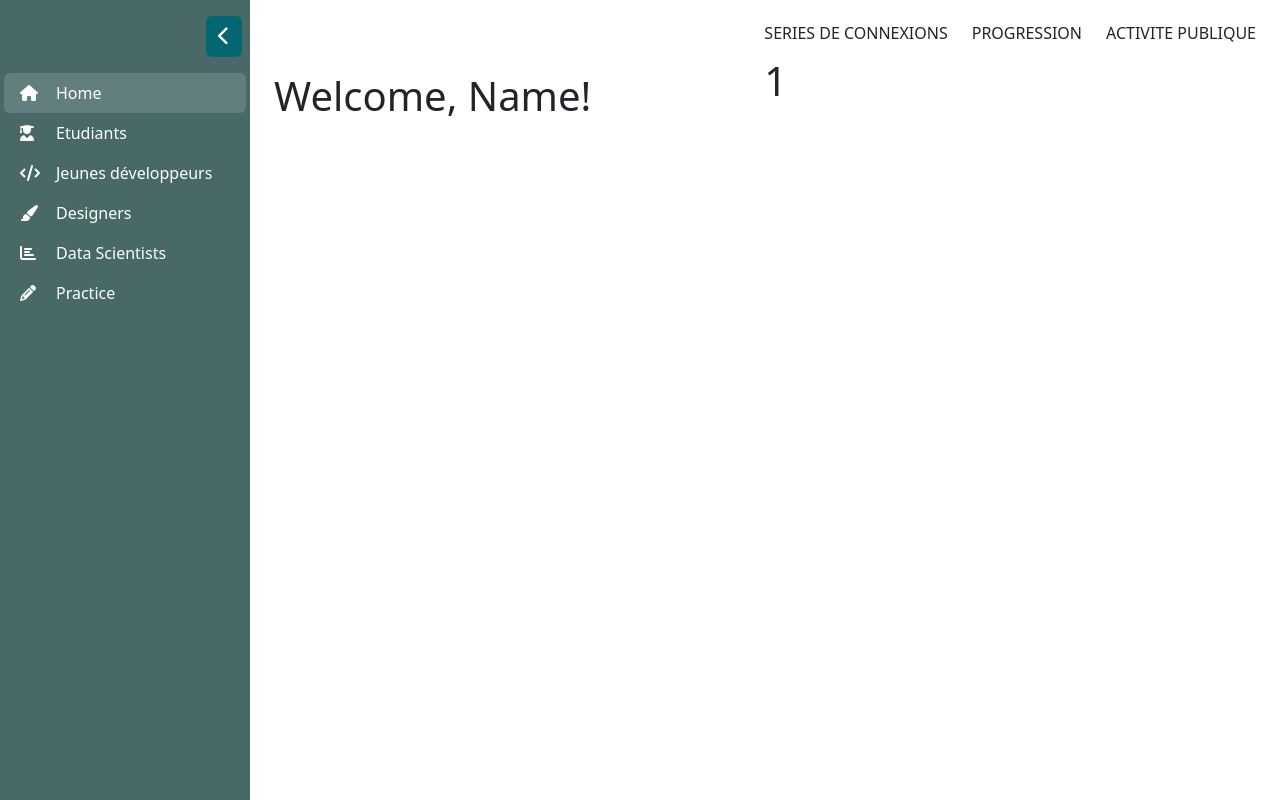
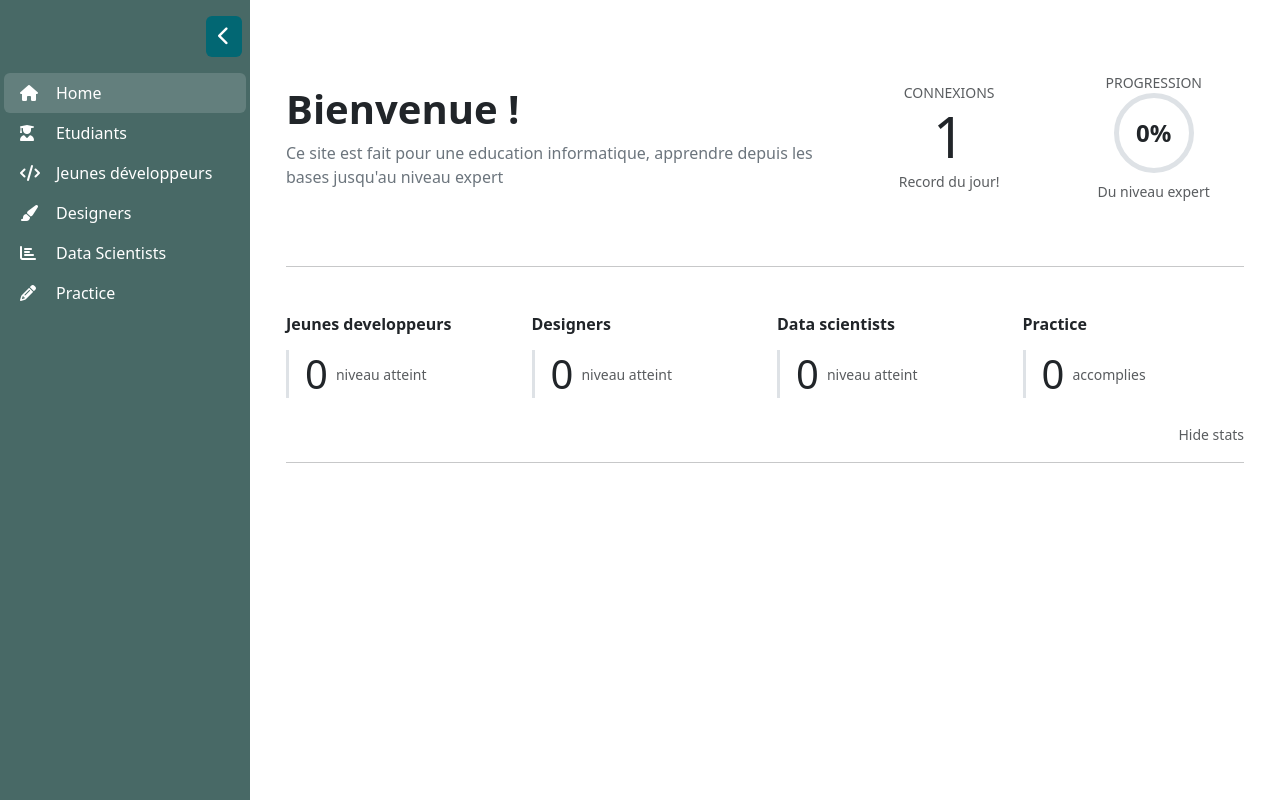
Before and after one commit to KennYParK-167/LP, a React (Vite) app in the folder frontend/: page / in a window 1280 px wide. Built offline with nearby package versions, Linux system fonts and the light colour scheme.

Commit message:
Commit random

```diff
--- a/frontend/src/pages/Dashboard/Widgets/Home.tsx
+++ b/frontend/src/pages/Dashboard/Widgets/Home.tsx
@@ -1,27 +1,56 @@
-import React from "react";
+import React from 'react';
 
-const Home: React.FC = () => {
+const KaggleSimple: React.FC = () => {
+
+
   return (
-    <>
-      <div className="d-flex justify-content-between">
-        <h1 className="mt-5">Welcome, Name!</h1>
-        <div className="d-flex gap-4">
-          <div className="d-flex flex-column jistify-content-center">
-            <h6>SERIES DE CONNEXIONS</h6>
-            <div className="">
-              <p className="fs-1">1</p>
+    <div className="container mt-5">
+      <div className="row align-items-center mb-5">
+        <div className="col-lg-7">
+          <h1 className="fw-bold">Bienvenue !</h1>
+          <p className="text-secondary">Ce site est fait pour une education informatique, apprendre depuis les bases jusqu'au niveau expert</p>
+        </div>
+
+        <div className="col text-center">
+          <small className="text-muted d-block text-uppercase">Connexions</small>
+          <span className="display-4">1</span>
+          <p className="small text-muted">Record du jour!</p>
+        </div>
+
+        <div className="col text-center">
+          <small className="text-muted d-block text-uppercase">Progression</small>
+          <div className="rounded-circle border border-5 d-inline-flex align-items-center justify-content-center"
+              style={{width: "80px", height: "80px", borderColor: "#00d1cd !important"}}>
+            <b className="fs-4">0%</b>
+          </div>
+          <p className="small text-muted text-decoration-none mt-2">Du niveau expert</p>
+        </div>
+      </div>
+
+      <hr />
+      <div className="row mt-4 g-4">
+        {[
+          { label: "Jeunes developpeurs", val: "0", sub: "niveau atteint" },
+          { label: "Designers", val: "0", sub: "niveau atteint" },
+          { label: "Data scientists", val: "0", sub: "niveau atteint" },
+          { label: "Practice", val: "0", sub: "accomplies" },
+        ].map((item, i) => (
+          <div key={i} className="col-md-3">
+            <h6 className="fw-bold mb-3">{item.label}</h6>
+            <div className="d-flex align-items-center border-start border-3 ps-3">
+              <span className="display-6 me-2">{item.val}</span>
+              <small className="text-muted">{item.sub}</small>
             </div>
           </div>
-          <div className="">
-            <h6>PROGRESSION</h6>
-          </div>
-          <div className="">
-            <h6>ACTIVITE PUBLIQUE</h6>
-          </div>
-        </div>
+        ))}
       </div>
-    </>
+
+      <div className="text-end mt-4">
+        <small className="text-muted text-decoration-none" style={{cursor: 'pointer'}}>Hide stats</small>
+      </div>
+      <hr />
+    </div>
   );
 };
 
-export default Home;
+export default KaggleSimple;
```
